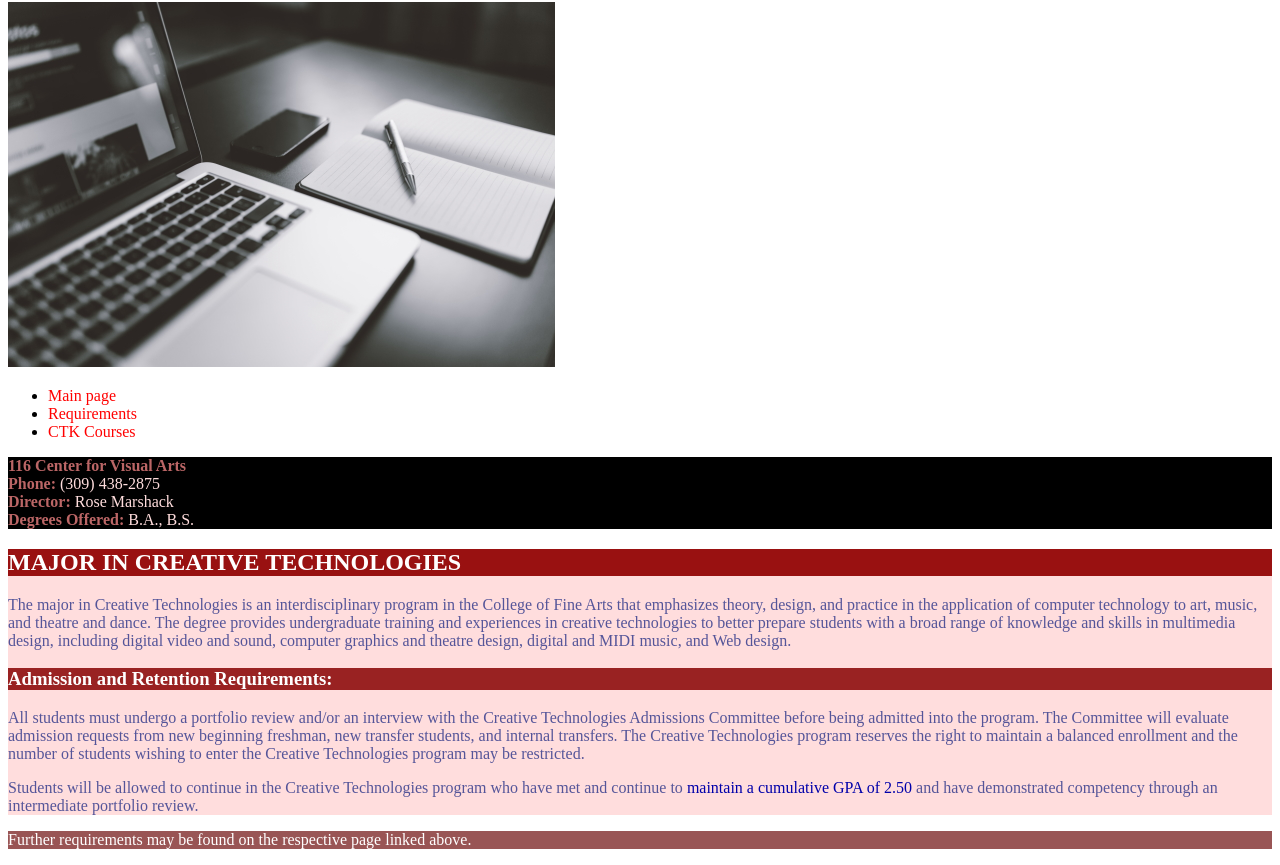
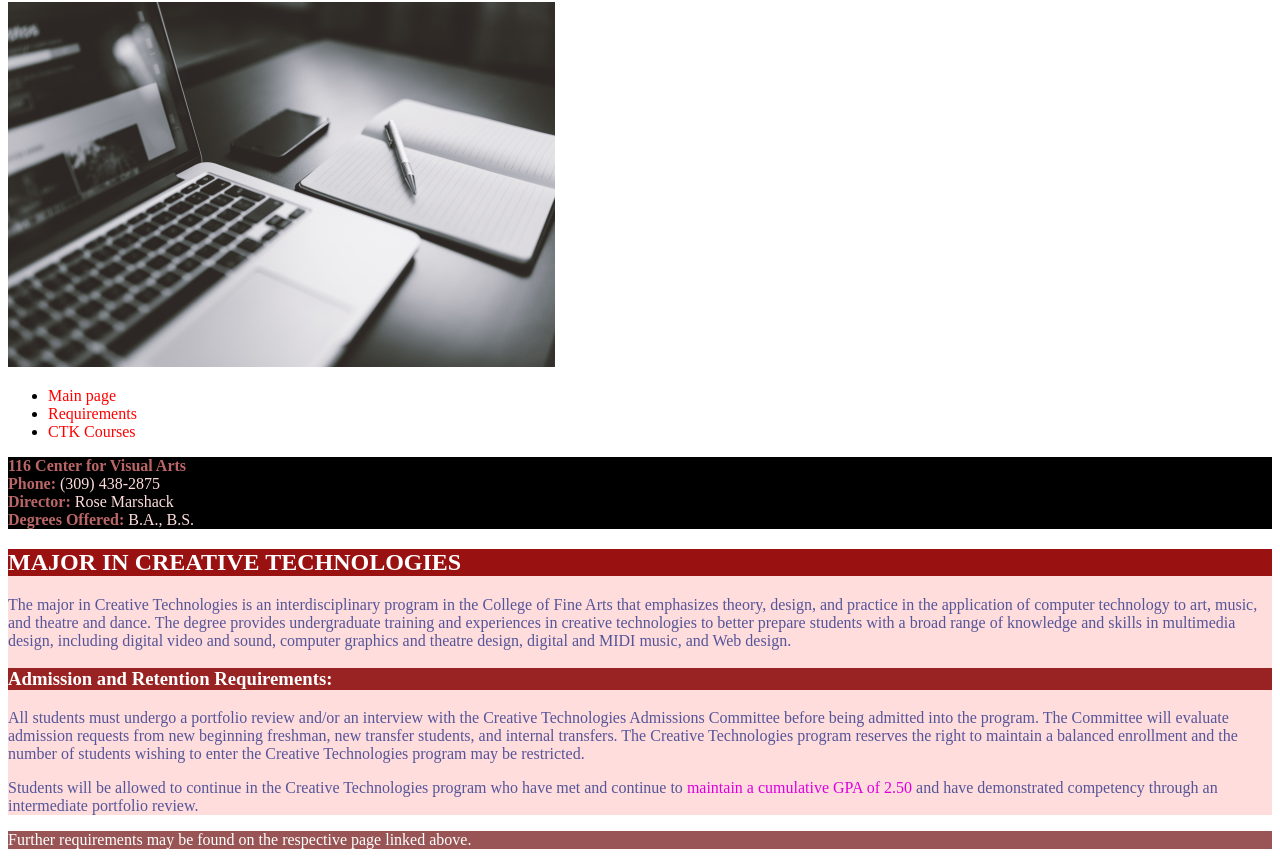
Before and after one commit to tjster/CTK301, a plain HTML site: page assignment3/assignment3.html in a window 1280 px wide. Shown: the part 78-943 px from the top of the page. Drawn offline with Linux system fonts and the light colour scheme.

Commit message:
Add files via upload

```diff
--- a/assignment3/style.css
+++ b/assignment3/style.css
@@ -64,7 +64,7 @@ h5{
 }
 
 .important{
-  color: #0000aa;
+  color: #dd00dd;
 }
 
 /* Use this only ONCE in your html page.*/
```
